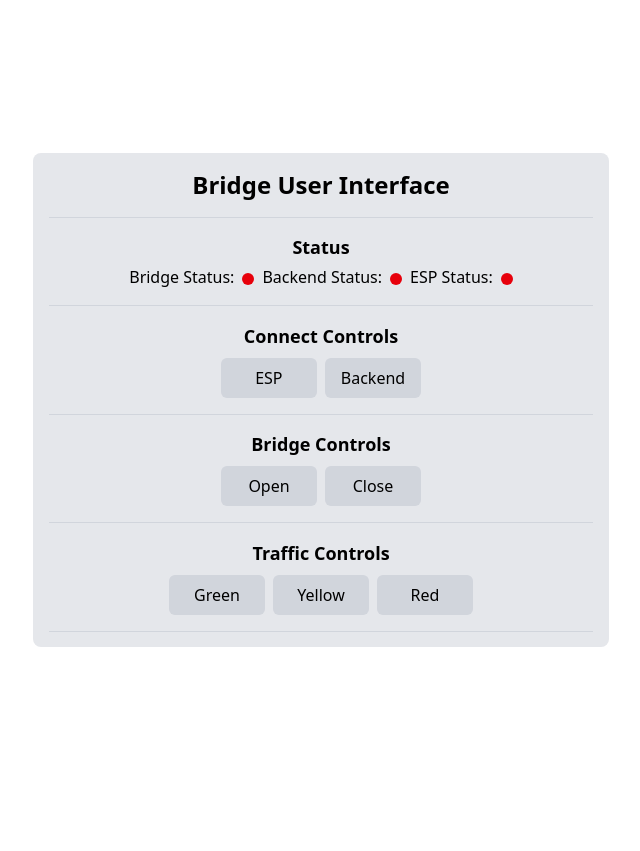
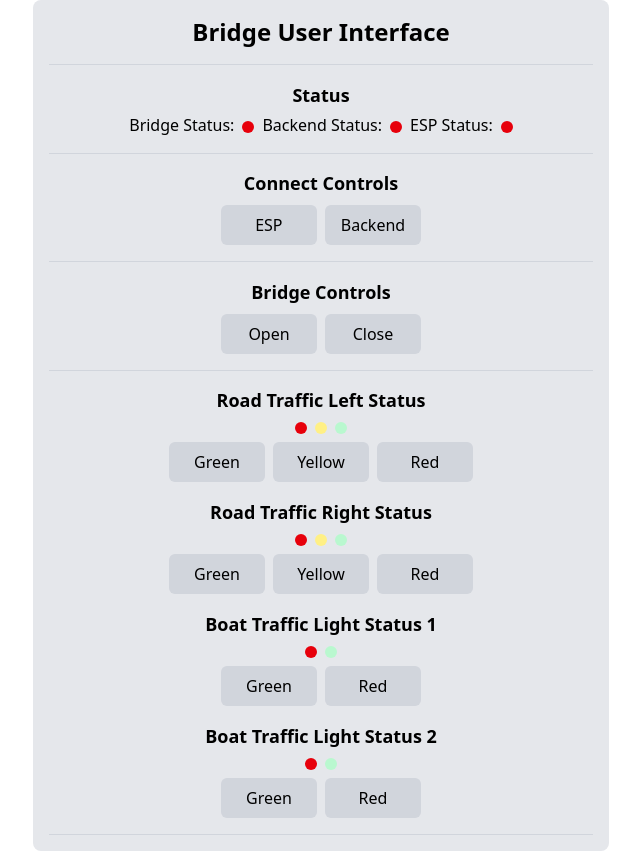
Before and after one commit to joshuawatkins04/ENGG_TuePM, a React (Vite) app in the folder frontend/: page / in a window 1280 px wide. Shown: the whole page, without its empty margins (319-959 px from the left). Before the commit the page ends 800 px from the top, so only its background shows below. Built offline with nearby package versions, Linux system fonts and the light colour scheme.

Commit message:
additions: boat and car traffic light UI sections added.

```diff
--- a/frontend/src/App.jsx
+++ b/frontend/src/App.jsx
@@ -1,6 +1,8 @@
 import CustomButton from "./components/CustomButton";
 import Divider from "./components/Divider";
 import StatusSection from "./components/StatusSection";
+import CarTrafficSection from "./components/CarTrafficSection";
+import BoatTrafficSection from "./components/BoatTrafficSection";
 
 function App() {
   return (
@@ -36,15 +38,10 @@ function App() {
 
         <Divider />
 
-        <div className="flex flex-col justify-center items-center">
-          <h2 className="text-lg font-bold mb-2">Traffic Controls</h2>
-
-          <div className="flex items-center justify-center gap-2">
-            <CustomButton text={"Green"} />
-            <CustomButton text={"Yellow"} />
-            <CustomButton text={"Red"} />
-          </div>
-        </div>
+        <CarTrafficSection title={"Road Traffic Left Status"} />
+        <CarTrafficSection title={"Road Traffic Right Status"} />
+        <BoatTrafficSection title={"Boat Traffic Light Status 1"} />
+        <BoatTrafficSection title={"Boat Traffic Light Status 2"} />
 
         <Divider />
       </div>
--- /dev/null
+++ b/frontend/src/components/BoatTrafficSection.jsx
@@ -0,0 +1,42 @@
+import { useState } from "react";
+import CustomButton from "./CustomButton";
+
+function BoatTrafficSection({ title }) {
+  const [activeLight, setActiveLight] = useState("red");
+
+  const lights = ["red", "green"];
+
+  const activeColours = {
+    red: "bg-red-600",
+    green: "bg-green-600",
+  };
+
+  const inactiveColours = {
+    red: "bg-red-200",
+    green: "bg-green-200",
+  };
+
+  return (
+    <section className="flex flex-col justify-center items-center space-y-2">
+      <h2 className="text-lg font-bold mb-2">{title}</h2>
+
+      <div className="flex items-center justify-center gap-2">
+        {lights.map((colour) => (
+          <button
+            key={colour}
+            className={`w-3 h-3 rounded-full ${
+              colour === activeLight ? activeColours[colour] : inactiveColours[colour]
+            }`}
+          />
+        ))}
+      </div>
+
+      <div className="flex items-center justify-center gap-2">
+        <CustomButton text={"Green"} />
+        <CustomButton text={"Red"} />
+      </div>
+    </section>
+  );
+}
+
+export default BoatTrafficSection;
--- /dev/null
+++ b/frontend/src/components/CarTrafficSection.jsx
@@ -0,0 +1,45 @@
+import { useState } from "react";
+import CustomButton from "./CustomButton";
+
+function CarTrafficSection({ title }) {
+  const [activeLight, setActiveLight] = useState("red");
+
+  const lights = ["red", "yellow", "green"];
+
+  const activeColours = {
+    red: "bg-red-600",
+    yellow: "bg-yellow-600",
+    green: "bg-green-600",
+  };
+
+  const inactiveColours = {
+    red: "bg-red-200",
+    yellow: "bg-yellow-200",
+    green: "bg-green-200",
+  };
+
+  return (
+    <section className="flex flex-col justify-center items-center space-y-2">
+      <h2 className="text-lg font-bold">{title}</h2>
+
+      <div className="flex items-center justify-center gap-2">
+        {lights.map((colour) => (
+          <button
+            key={colour}
+            className={`w-3 h-3 rounded-full ${
+              colour === activeLight ? activeColours[colour] : inactiveColours[colour]
+            }`}
+          />
+        ))}
+      </div>
+
+      <div className="flex items-center justify-center gap-2">
+        <CustomButton text={"Green"} />
+        <CustomButton text={"Yellow"} />
+        <CustomButton text={"Red"} />
+      </div>
+    </section>
+  );
+}
+
+export default CarTrafficSection;
```
